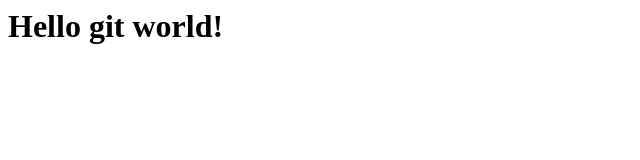
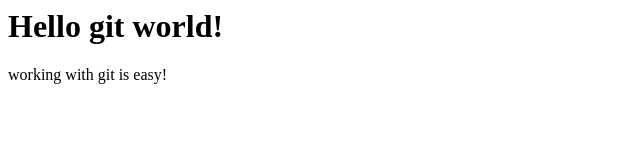
Before and after one commit to ssrniit/GitGitHubMasterclass, a plain HTML site: page index.html in a window 1280 px wide. Shown: the whole page, without its empty margins (0-640 px from the left). Drawn offline with Linux system fonts and the light colour scheme.

Commit message:
Add div and p

```diff
--- a/index.html
+++ b/index.html
@@ -1 +1,5 @@
 <h1>Hello git world!</h1>
+
+<div>
+    <p>working with git is easy!</p>
+</div>
```
